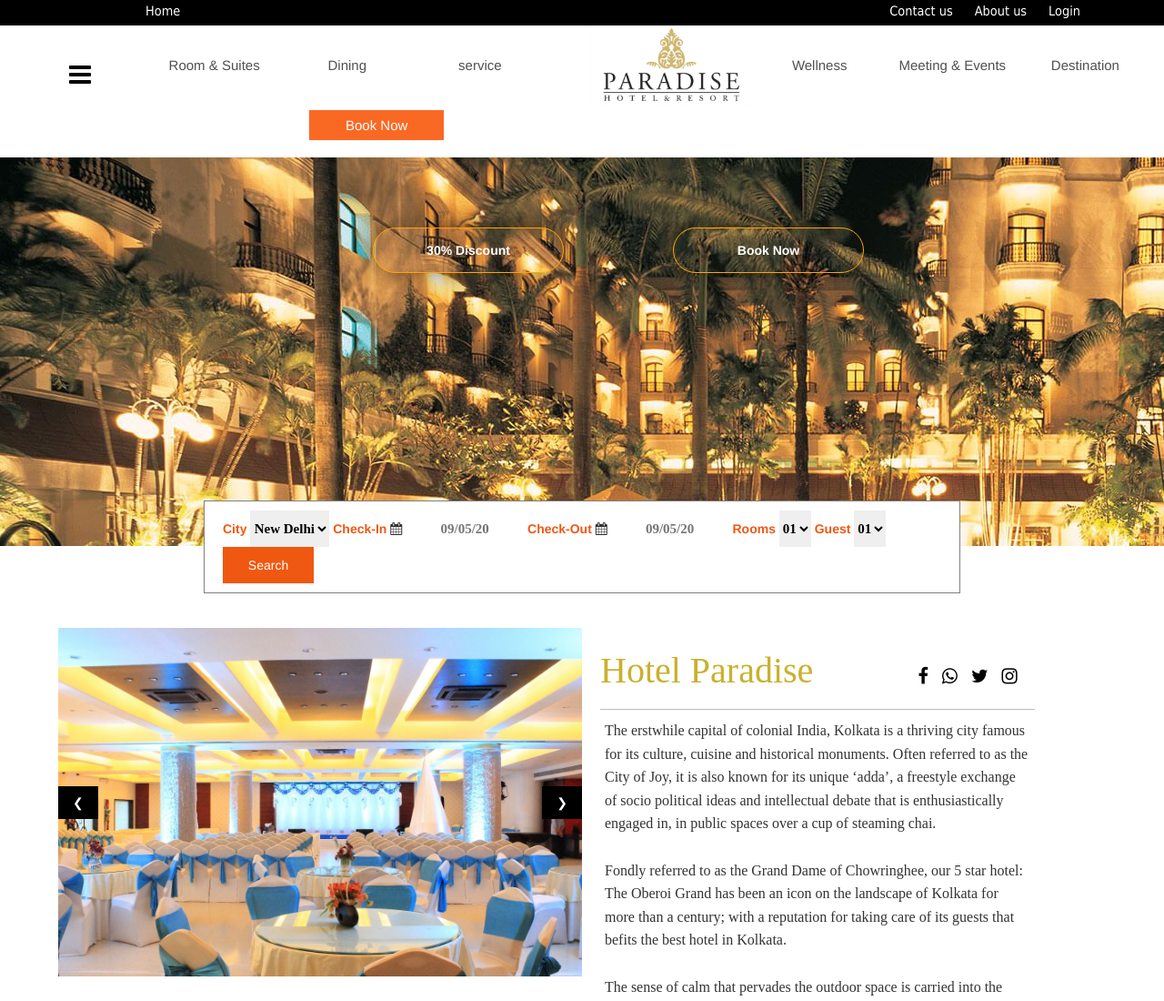
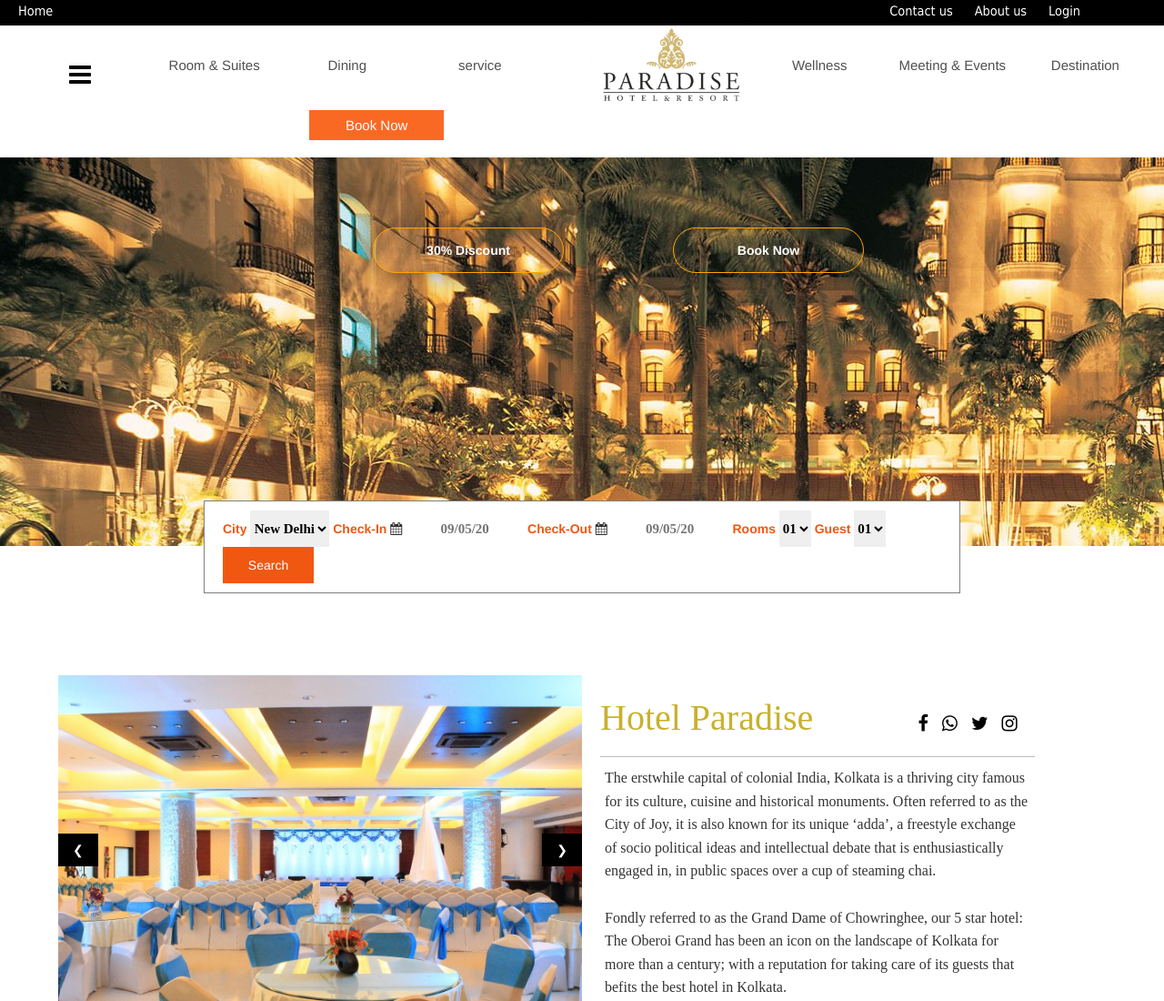
Before and after one commit to rr4180885/hotel, a plain HTML site: page index.html in a window 1280 px wide. Shown: the top 1100 px of the page at 91% size. Drawn offline with nearby package versions, Linux system fonts and the light colour scheme; some icons are missing.

Commit message:
few correction

```diff
--- a/css/style.css
+++ b/css/style.css
@@ -3,6 +3,13 @@
   padding: 0;
   box-sizing: border-box;
   list-style: none;
+}
+body
+{
+  margin: 0;
+  padding: 0;
+  width: 100%;
+  overflow-x: hidden;
 }
 a {
   text-decoration: none;
@@ -30,7 +37,7 @@ a:hover {
 .home {
   color: white;
   font-size: 15px;
-  margin: 2px 20vh;
+  margin: 2px 20px;
   font-family: tahoma;
 }
 .home a,
```
Also changed, not shown: index.html (+1 -1 lines).
